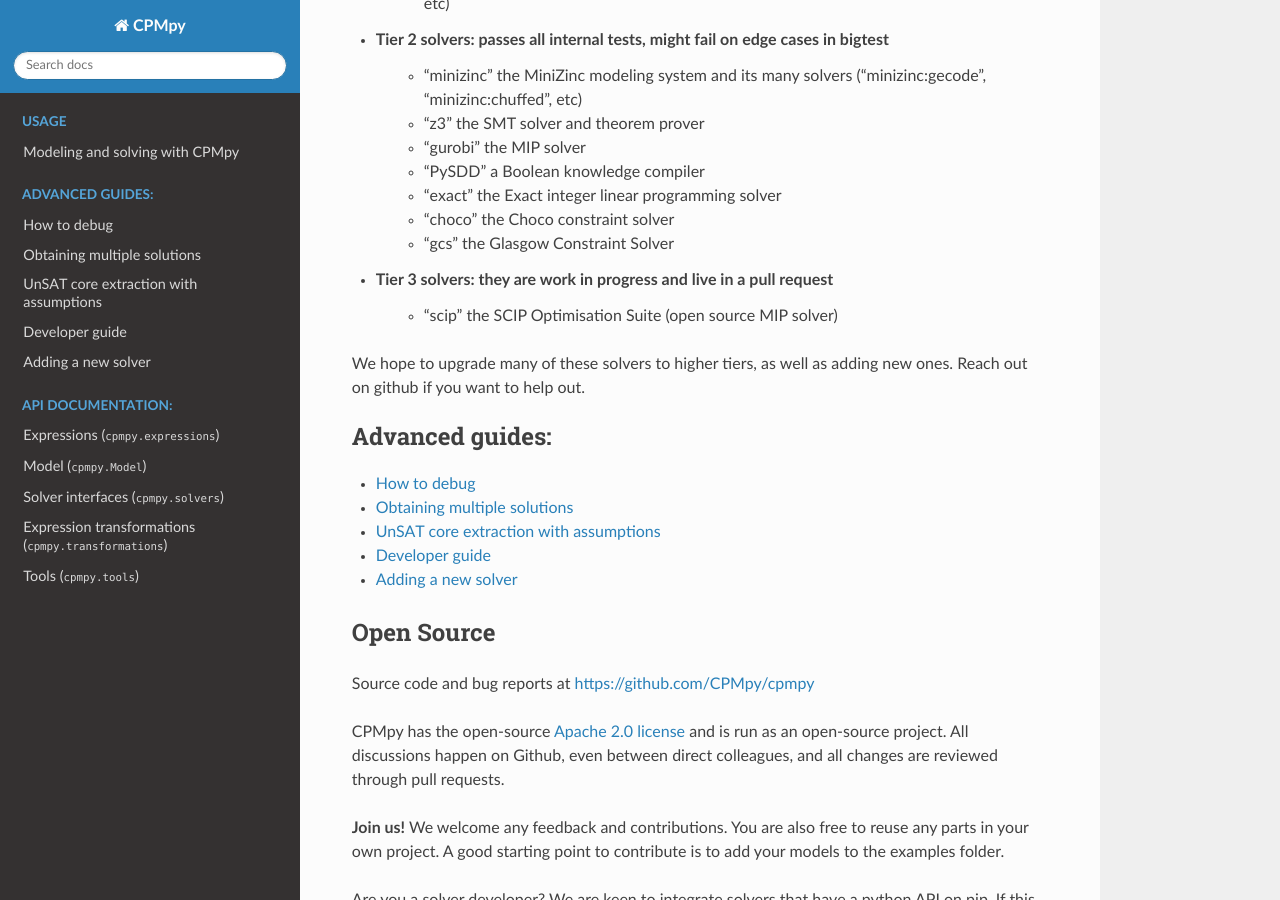
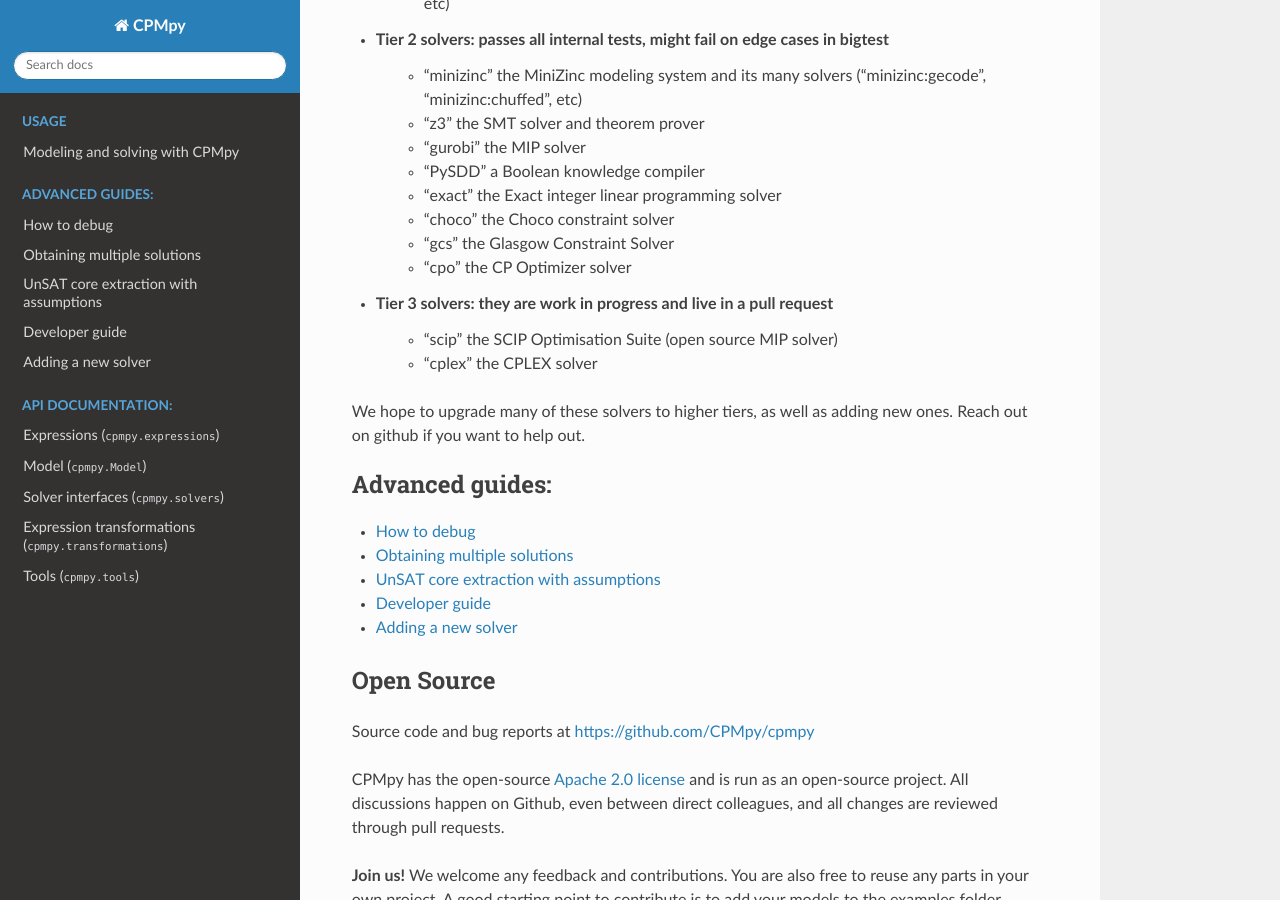
Before and after one commit to CPMpy/cpmpy, a Sphinx documentation site: the page built from docs/index.rst, in a window 1280 px wide and 900 px high, scrolled down 1381 px. Built offline with Sphinx 7.4.7 and the Read the Docs theme 3.1.0, drawn with Linux system fonts in a browser that asks for light colours; pages that are not in the unit, such as notebooks, are missing from menus.

Commit message:
Add cpo and cplex to tiers

```diff
--- a/docs/index.rst
+++ b/docs/index.rst
@@ -102,9 +102,11 @@
     - "exact" the Exact integer linear programming solver
     - "choco" the Choco constraint solver
     - "gcs" the Glasgow Constraint Solver
+    - "cpo" the CP Optimizer solver
 
 * Tier 3 solvers: they are work in progress and live in a pull request
     - "scip" the SCIP Optimisation Suite (open source MIP solver)
+    - "cplex" the CPLEX solver
 
 We hope to upgrade many of these solvers to higher tiers, as well as adding new ones. Reach out on github if you want to help out.
 
```
